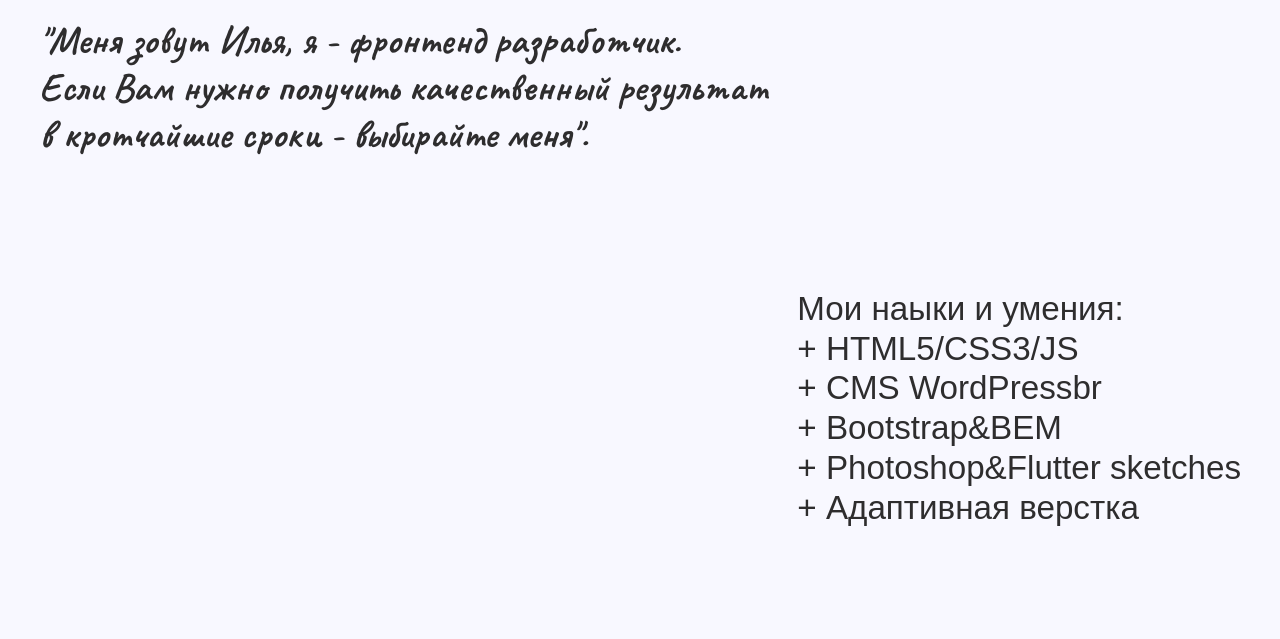
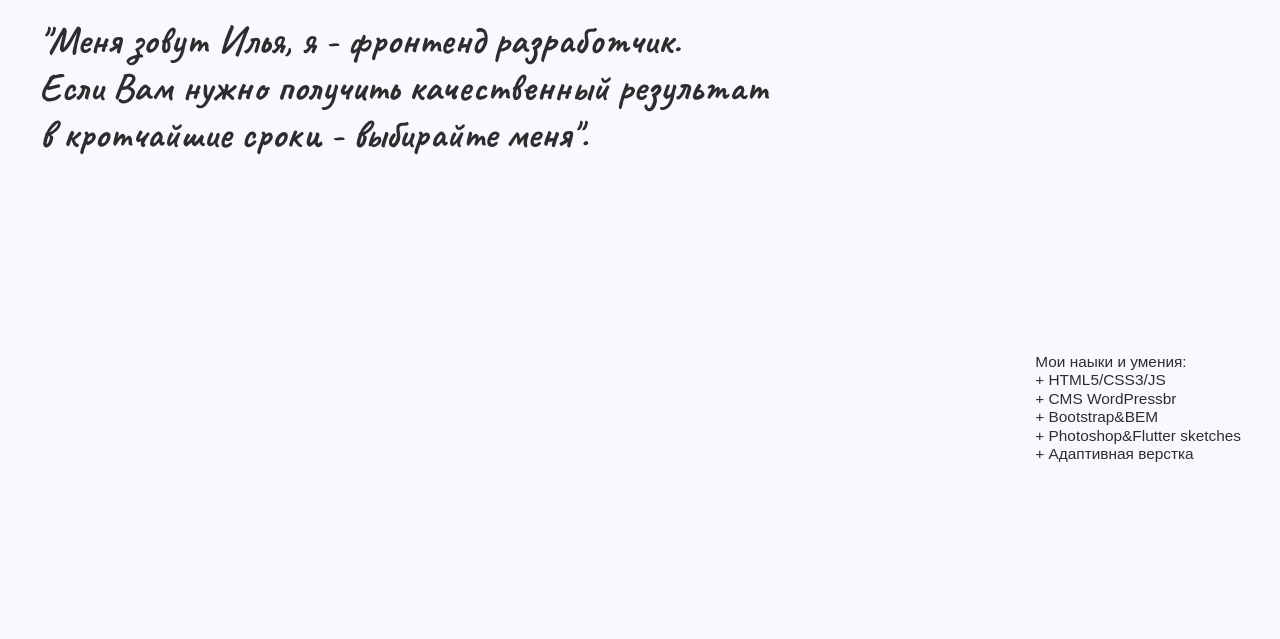
Before and after one commit to KIWI-pro/KIWI-pro.github.io, a plain HTML site: page index.html in a window 1280 px wide. Shown: the part 102-741 px from the top of the page. Drawn offline with nearby package versions, Linux system fonts and the light colour scheme; a script that the page names is missing; a web font is replaced by a local one.

Commit message:
Update styles.css

```diff
--- a/styles.css
+++ b/styles.css
@@ -62,6 +62,7 @@ h2 {
   animation-delay: 1s;
   animation-fill-mode: both;
   float: right;
+  font-size: calc(1px + 1.8vh);
 }
 
 .bio {
```
